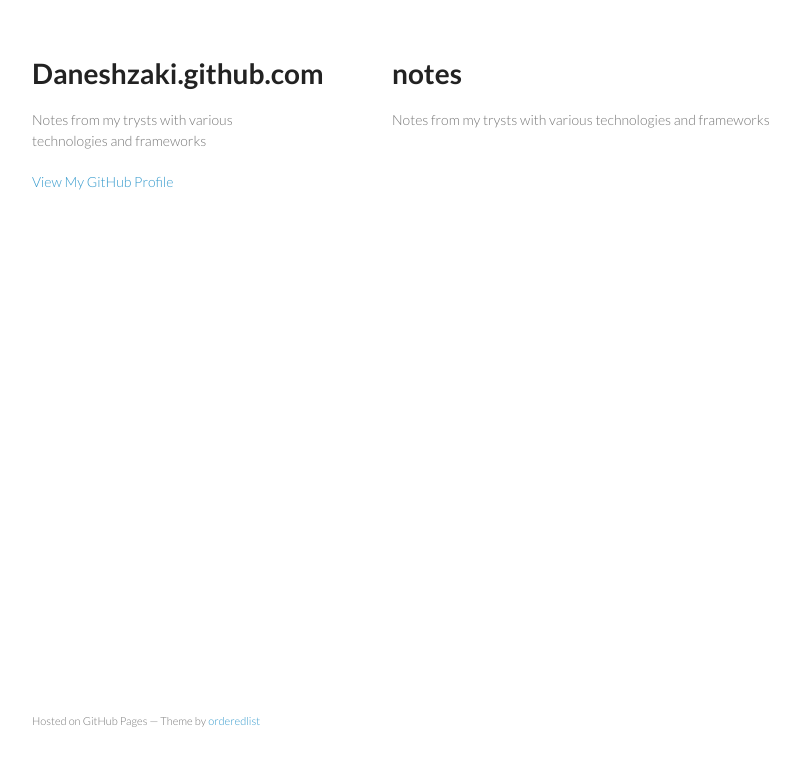
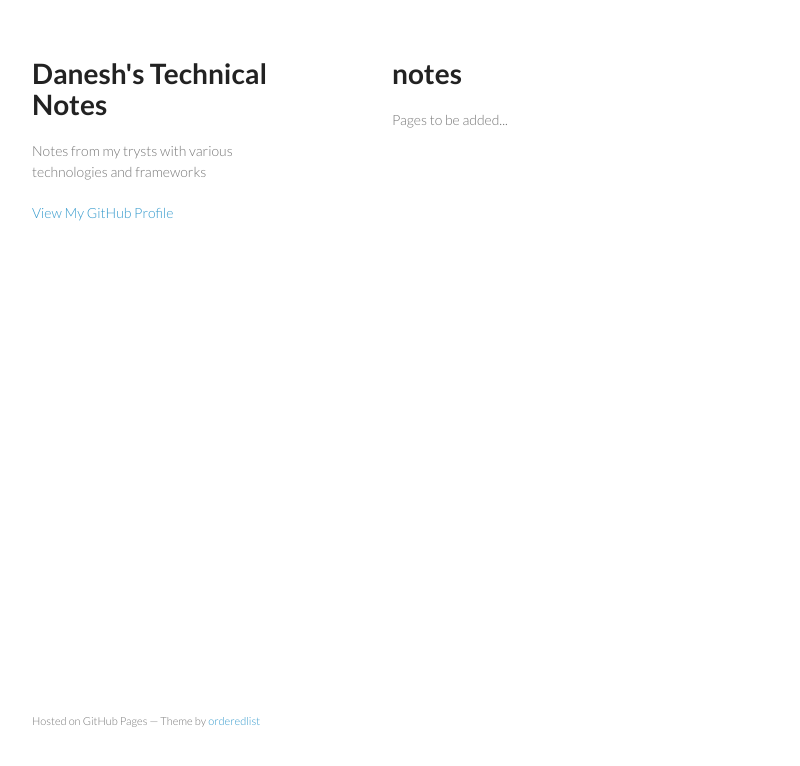
Before and after one commit to daneshzaki/notes, a plain HTML site: page index.html in a window 1280 px wide. Shown: the whole page, without its empty margins (178-978 px from the left). Drawn offline with Linux system fonts and the light colour scheme.

Commit message:
Update index.html

```diff
--- a/index.html
+++ b/index.html
@@ -3,7 +3,7 @@
   <head>
     <meta charset="utf-8">
     <meta http-equiv="X-UA-Compatible" content="chrome=1">
-    <title>Daneshzaki.github.com by daneshzaki</title>
+    <title>Danesh's Notes</title>
 
     <link rel="stylesheet" href="stylesheets/styles.css">
     <link rel="stylesheet" href="stylesheets/pygment_trac.css">
@@ -15,7 +15,7 @@
   <body>
     <div class="wrapper">
       <header>
-        <h1>Daneshzaki.github.com</h1>
+        <h1>Danesh's Technical Notes</h1>
         <p>Notes from my trysts with various technologies and frameworks</p>
 
 
@@ -25,7 +25,7 @@
       <section>
         <h1>notes</h1>
 
-<p>Notes from my trysts with various technologies and frameworks</p>
+    <p>Pages to be added...</p>
       </section>
       <footer>
         <p><small>Hosted on GitHub Pages &mdash; Theme by <a href="https://github.com/orderedlist">orderedlist</a></small></p>
```
